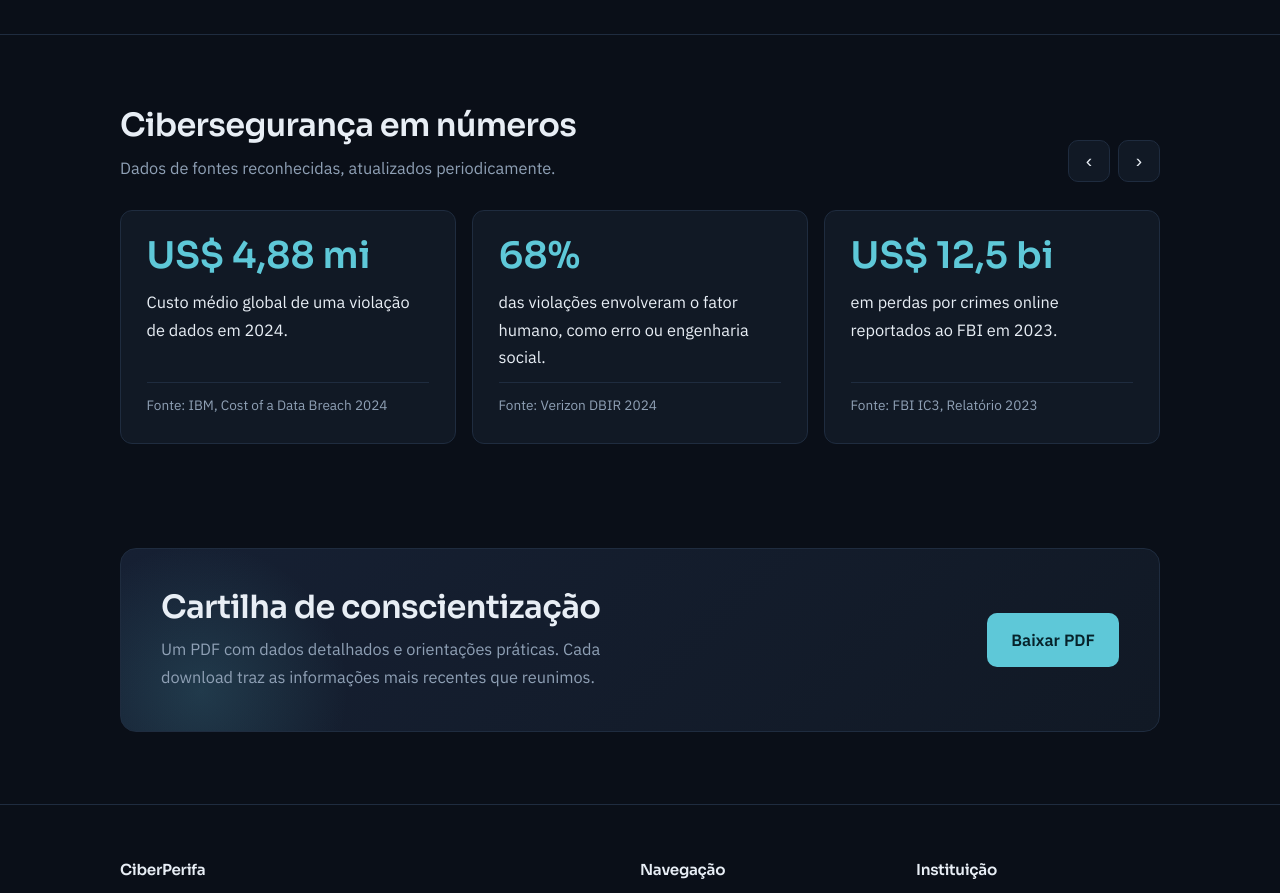
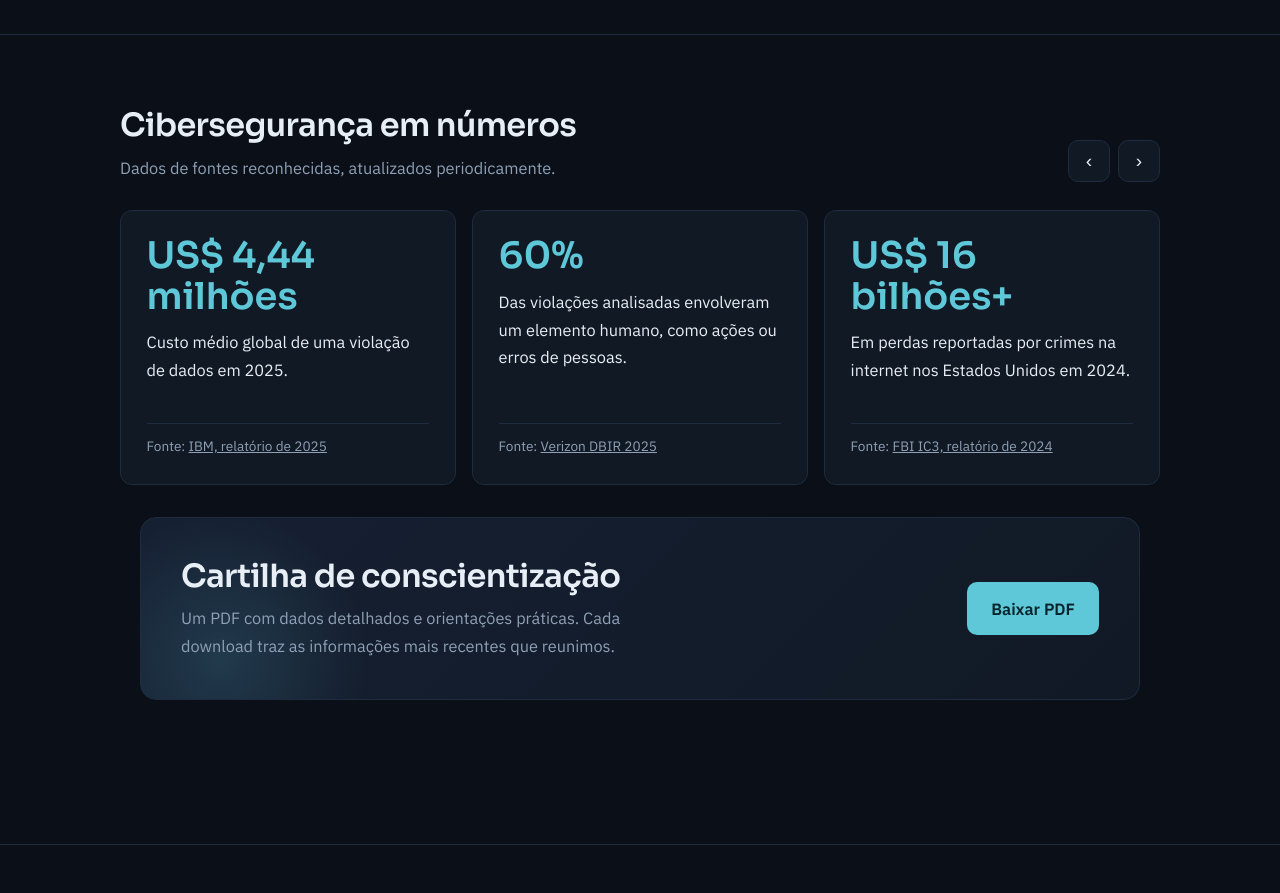
Before and after one commit to ProjetoIntegradorCiberseguranca/CiberPerifa, a Flask app: page / in a window 1280 px wide. Shown: the part 640-1533 px from the top of the page. Run offline with Flask 3, Linux system fonts and the light colour scheme.

Commit message:
feat: atualiza dados dos cartoes da pagina inicial

```diff
--- a/templates/index.html
+++ b/templates/index.html
@@ -49,35 +49,58 @@
           </div>
         </div>
 
-        <!-- Os valores abaixo são exemplos: confira e atualize com os dados do seu script Python -->
-        <div class="track" id="track" tabindex="0" aria-label="Dados sobre ciberseguran&ccedil;a">
-          <article class="card"><strong>US$ 4,88 mi</strong>
-            <p>Custo médio global de uma violação de dados em 2024.</p><small>Fonte: IBM, Cost of a Data Breach
-              2024</small>
+
+        <div class="track" id="track" tabindex="0" aria-label="Dados sobre cibersegurança">
+
+          <article class="card">
+            <strong>US$ 4,44 milhões</strong>
+            <p>Custo médio global de uma violação de dados em 2025.</p>
+            <small>
+              Fonte:
+              <a href="https://www.ibm.com/think/x-force/2025-cost-of-a-data-breach-navigating-ai" target="_blank"
+                rel="noopener noreferrer">IBM, relatório de 2025</a>
+            </small>
           </article>
-          <article class="card"><strong>68%</strong>
-            <p>das violações envolveram o fator humano, como erro ou engenharia social.</p><small>Fonte: Verizon DBIR
-              2024</small>
+
+          <article class="card">
+            <strong>60%</strong>
+            <p>Das violações analisadas envolveram um elemento humano, como ações ou erros de pessoas.</p>
+            <small>
+              Fonte:
+              <a href="https://www.verizon.com/business/resources/reports/2025-dbir-data-breach-investigations-report.pdf"
+                target="_blank" rel="noopener noreferrer">Verizon DBIR 2025</a>
+            </small>
           </article>
-          <article class="card"><strong>US$ 12,5 bi</strong>
-            <p>em perdas por crimes online reportados ao FBI em 2023.</p><small>Fonte: FBI IC3, Relatório 2023</small>
+
+          <article class="card">
+            <strong>US$ 16 bilhões+</strong>
+            <p>Em perdas reportadas por crimes na internet nos Estados Unidos em 2024.</p>
+            <small>
+              Fonte:
+              <a href="https://www.fbi.gov/news/press-releases/fbi-releases-annual-internet-crime-report"
+                target="_blank" rel="noopener noreferrer">FBI IC3, relatório de 2024</a>
+            </small>
           </article>
-          <article class="card"><strong>Dado 4</strong>
-            <p>Substitua por um dado brasileiro (ex.: CERT.br ou ANPD).</p><small>Fonte: a definir</small>
+
+          <article class="card">
+            <strong>Dados do Brasil</strong>
+            <p>Consulte estatísticas nacionais de incidentes de segurança e tentativas de fraude.</p>
+            <small>
+              Fonte:
+              <a href="https://stats.cert.br/" target="_blank" rel="noopener noreferrer">CERT.br</a>
+            </small>
           </article>
-          <article class="card"><strong>Dado 5</strong>
-            <p>Substitua por outro dado relevante para o público.</p><small>Fonte: a definir</small>
-          </article>
+
         </div>
-      </div>
-    </section>
+
 
         <section id="cartilha" style="padding-top:0">
           <div class="wrap">
             <div class="download">
               <div>
                 <h2>Cartilha de conscientização</h2>
-            <p>Um PDF com dados detalhados e orientações práticas. Cada download traz as informações mais recentes que
+                <p>Um PDF com dados detalhados e orientações práticas. Cada download traz as informações mais recentes
+                  que
                   reunimos.</p>
               </div>
 
```
Lines whose indentation alone changed are shown as unchanged.
